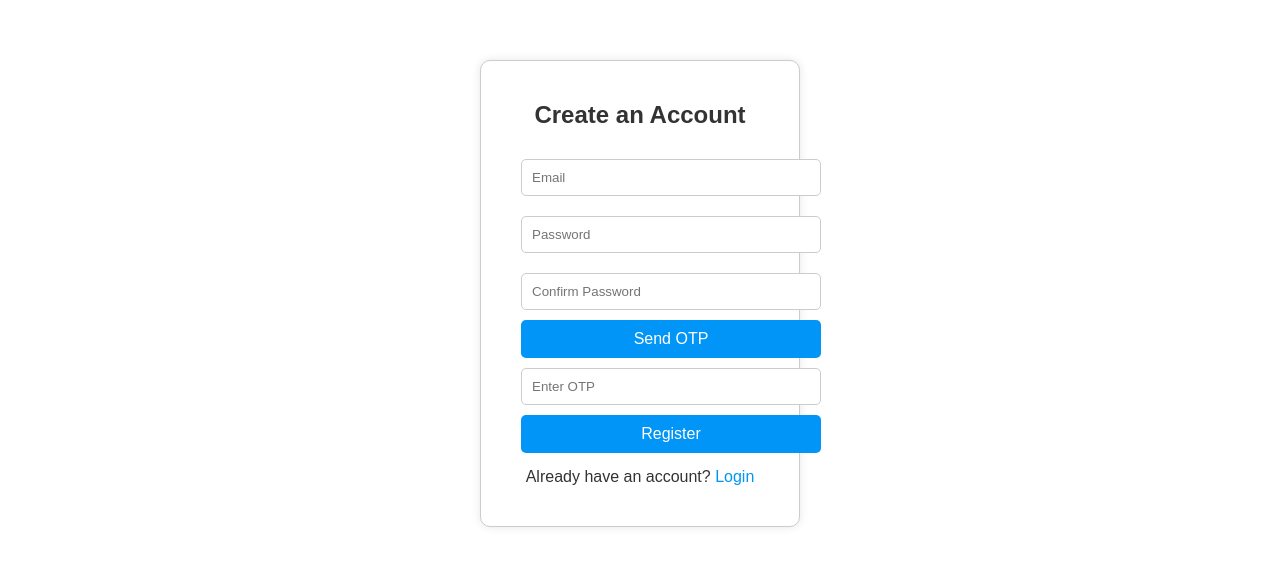
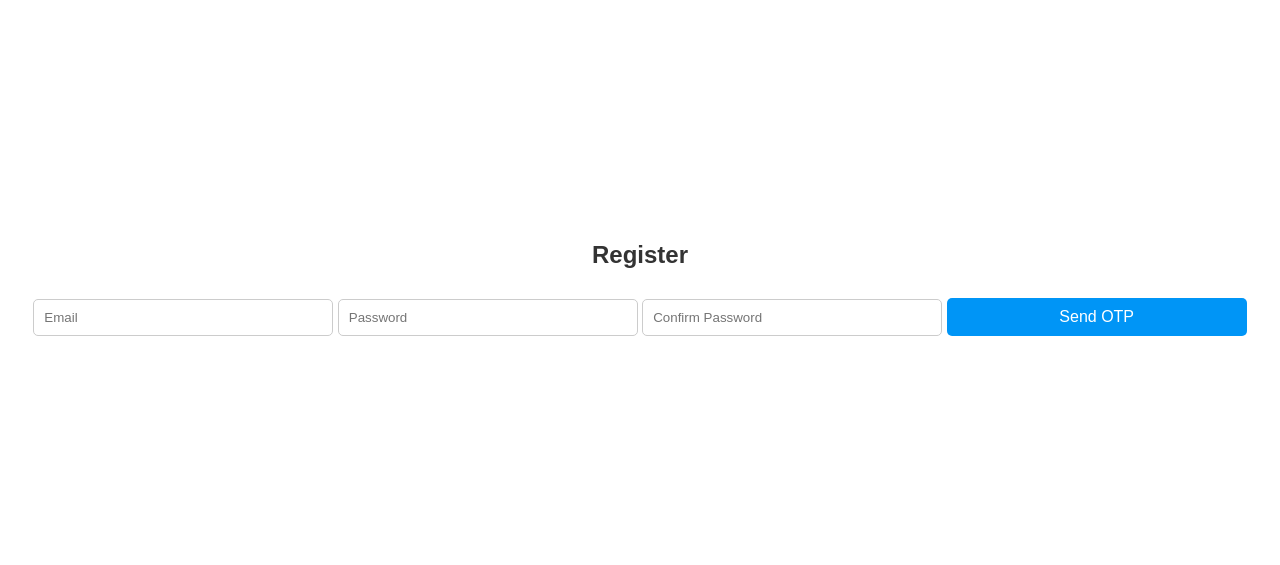
Before and after one commit to ZphsKMPL/school-attendance-system, a plain HTML site: page frontend/register.html in a window 1280 px wide. Shown: the part 107-672 px from the top of the page. Drawn offline with Linux system fonts and the light colour scheme.

Commit message:
Update register.html

```diff
--- a/frontend/register.html
+++ b/frontend/register.html
@@ -1,24 +1,30 @@
 <!DOCTYPE html>
-<html lang="en">
+<html>
 <head>
-    <meta charset="UTF-8">
-    <meta name="viewport" content="width=device-width, initial-scale=1.0">
-    <title>Register - School Attendance</title>
-    <link rel="stylesheet" href="style.css">
+  <title>Register</title>
+  <link rel="stylesheet" href="style.css">
 </head>
 <body>
-    <div class="register-container">
-        <h2>Create an Account</h2>
-        <form id="registerForm">
-            <input type="email" id="email" placeholder="Email" required>
-            <input type="password" id="password" placeholder="Password" required>
-            <input type="password" id="confirmPassword" placeholder="Confirm Password" required>
-            <button type="button" class="btn" id="sendOtpBtn">Send OTP</button>
-            <input type="text" id="otp" placeholder="Enter OTP" required>
-            <button type="submit" class="btn">Register</button>
-        </form>
-        <p>Already have an account? <a href="login.html">Login</a></p>
-    </div>
-    <script src="script.js"></script>
+  <div class="register-box">
+    <section id="register-section">
+      <h2>Register</h2>
+      <form id="register-form">
+        <input id="email" type="email" placeholder="Email" required />
+        <input id="password" type="password" placeholder="Password" required />
+        <input id="confirm-password" type="password" placeholder="Confirm Password" required />
+        <button type="submit">Send OTP</button>
+      </form>
+    </section>
+
+    <section id="otp-section" style="display: none;">
+      <h2>Enter OTP</h2>
+      <form id="otp-form">
+        <input id="otp" type="text" placeholder="Enter OTP" required />
+        <button type="submit">Verify</button>
+      </form>
+    </section>
+  </div>
+
+  <script src="script.js"></script>
 </body>
 </html>
```
